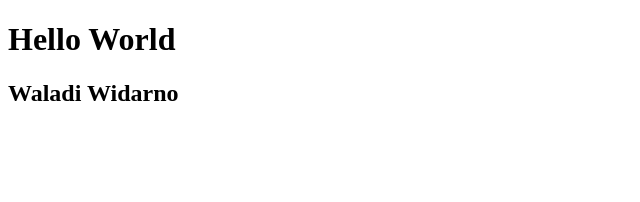
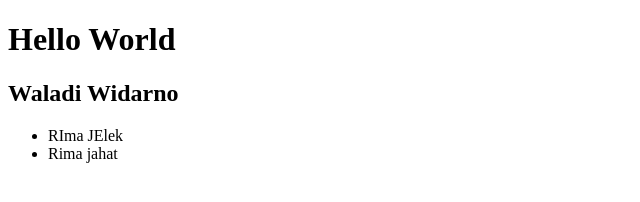
Before and after one commit to waladi173040127/rekweb-pertemuan-3, a plain HTML site: page index.html in a window 1280 px wide. Shown: the whole page, without its empty margins (0-640 px from the left). Drawn offline with Linux system fonts and the light colour scheme.

Commit message:
Menambahkan file script.js

```diff
--- a/index.html
+++ b/index.html
@@ -7,5 +7,13 @@
 
 	<h1>Hello World</h1>
 	<h2>Waladi Widarno</h2>
+	<ul>
+		<li>RIma JElek </li>
+		<li>Rima jahat </li>
+	</ul>
+
+	<script type="text/javascript" src="script.js">
+
+	</script>
 </body>
 </html>
```
Also changed, not shown: script.js (added).
